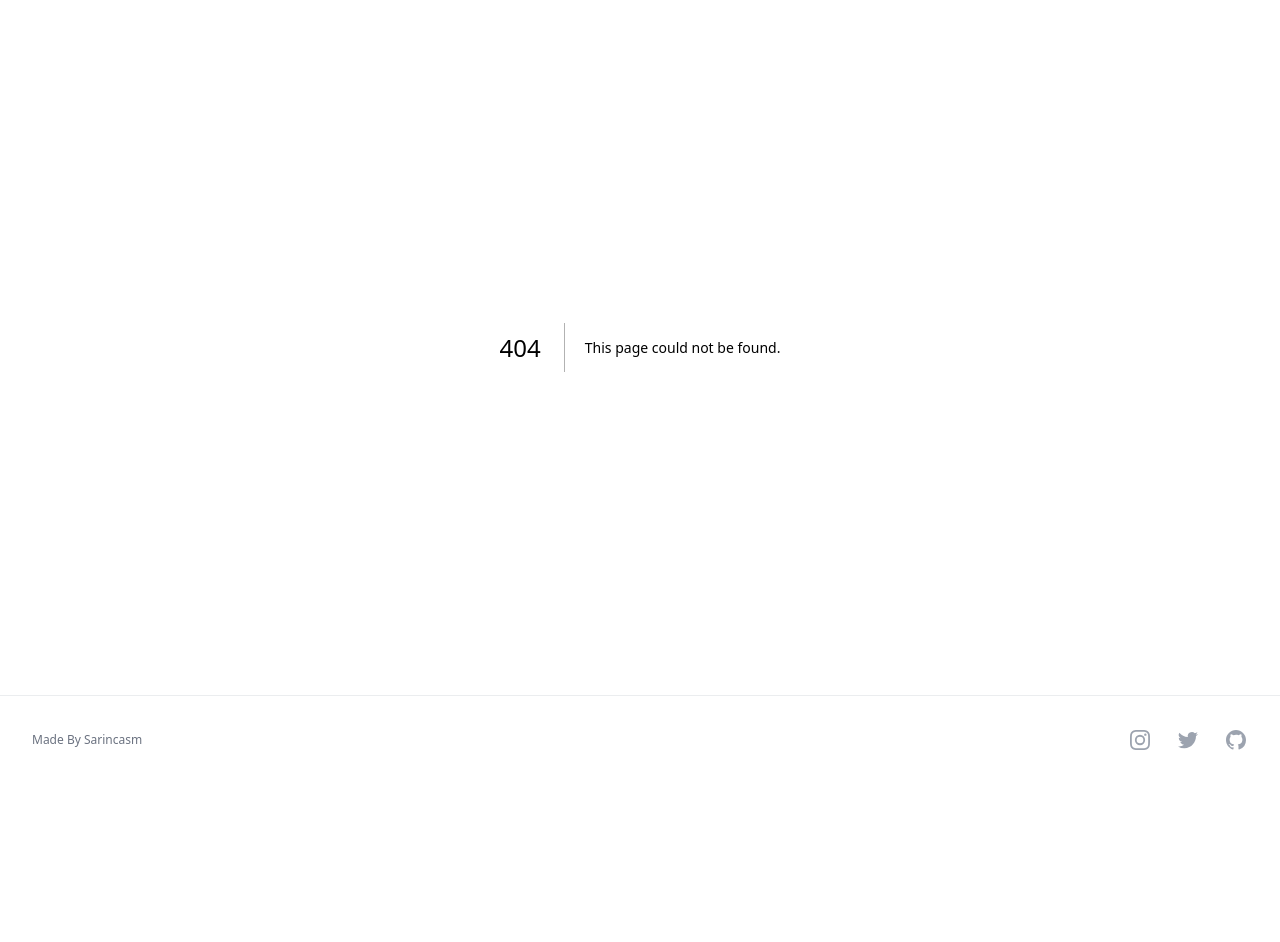
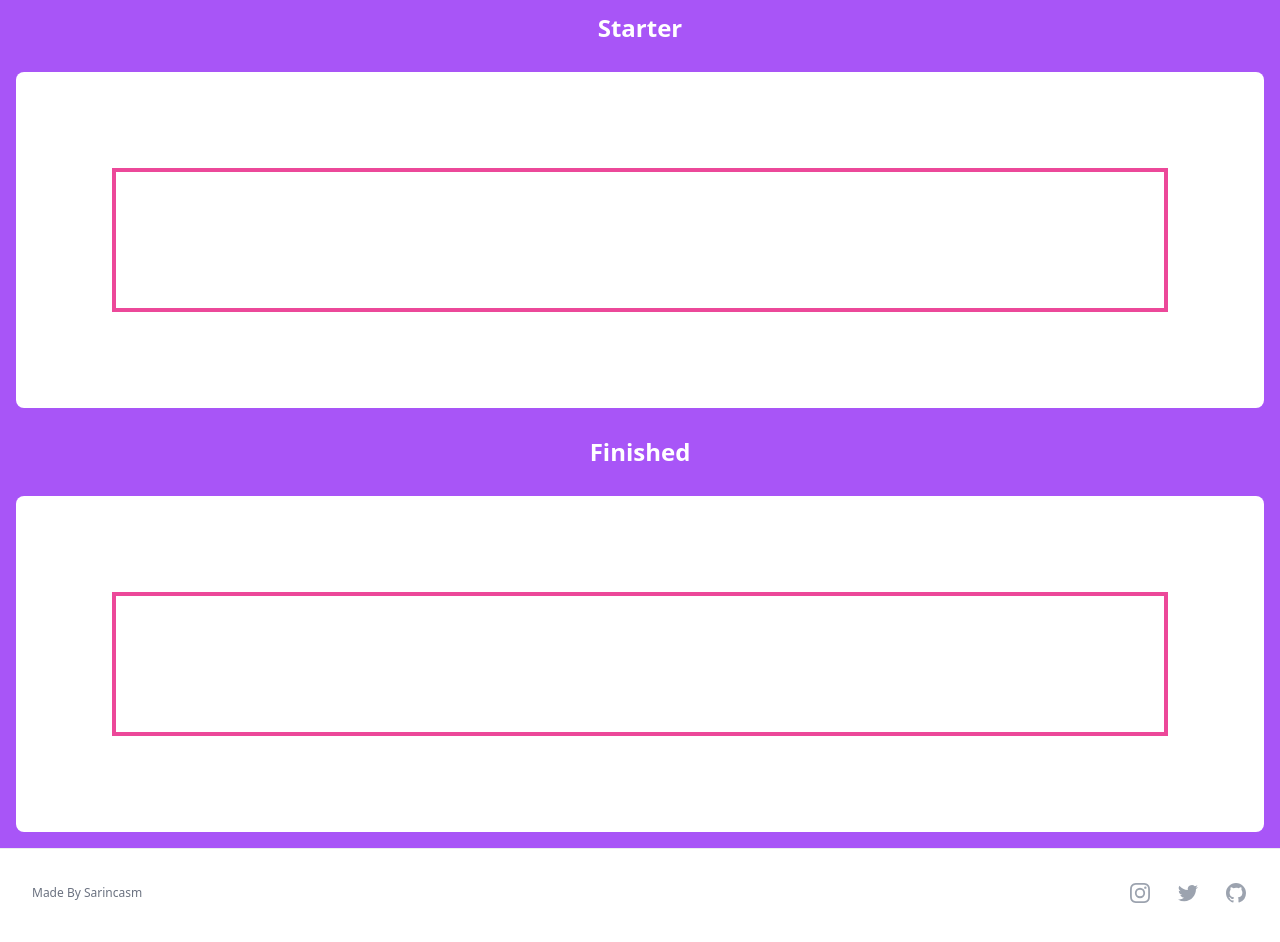
Before and after one commit to sarincasm/jar-of-dirt, a Next.js app in the folder style/css-fundamentals/: page /rendering-logic-ii/containing-blocks/bubble-border in a window 1280 px wide. Before the commit this address had no page. Shown: the top 942 px of the page. Before the commit the page ends 800 px from the top, so only its background shows below. Built offline with nearby package versions, Linux system fonts and the light colour scheme.

Commit message:
CSS Fundamentals Positioned Layout Bubble Border: Start

```diff
--- a/style/css-fundamentals/app/page.tsx
+++ b/style/css-fundamentals/app/page.tsx
@@ -15,6 +15,13 @@ const posts: HomePost[] = [
 		imageUrl: '',
 		href: '/rendering-logic-i',
 		title: 'Module 1: Rendering Logic I',
+	},
+	{
+		date: '2023-05-19',
+		datetime: '',
+		imageUrl: '',
+		href: '/rendering-logic-ii',
+		title: 'Module 2: Rendering Logic II',
 	},
 	{
 		date: '2023-05-15',
--- /dev/null
+++ b/style/css-fundamentals/app/rendering-logic-ii/containing-blocks/bubble-border/page.tsx
@@ -0,0 +1,44 @@
+function renderStarter() {
+	return (
+		<section className="p-4">
+			<div className="bg-white p-8 rounded-lg">
+				<div className="border-4 border-pink-500 h-36 m-16">
+					<div></div>
+					<div></div>
+					<div></div>
+				</div>
+			</div>
+		</section>
+	)
+}
+
+function renderDone() {
+	return (
+		<section className="p-4">
+			<div className="bg-white p-8 rounded-lg">
+				<div className="border-4 border-pink-500 h-36 m-16">
+					<div></div>
+					<div></div>
+					<div></div>
+				</div>
+			</div>
+		</section>
+	)
+}
+
+export default function Page() {
+	return (
+		<main className="bg-purple-500">
+			<div>
+				<h2 className="text-2xl font-bold my-3 text-center text-white">
+					Starter
+				</h2>
+				{renderStarter()}
+				<h2 className="text-2xl font-bold my-3 text-center text-white">
+					Finished
+				</h2>
+				{renderDone()}
+			</div>
+		</main>
+	)
+}
--- /dev/null
+++ b/style/css-fundamentals/app/rendering-logic-ii/containing-blocks/page.tsx
@@ -0,0 +1,23 @@
+import {LinkGrid, GridPost} from '@/components/LinkGrid'
+
+export default function Page() {
+	const base = '/rendering-logic-ii/containing-blocks'
+	const categoryTitle = 'Positioned Layout'
+	const posts: GridPost[] = [
+		{
+			href: '/bubble-border',
+			title: 'Bubble Border',
+			description: 'Positioned Layout: Absolute and Relative Positioning',
+			date: '2023-05-19',
+			category: {
+				href: `${base}`,
+				title: categoryTitle,
+			},
+		},
+	].map((post) => ({...post, href: base + post.href}))
+
+	const mainTitle = 'Containing Blocks'
+	const mainDescription = 'Positioned Layout and Containing Blocks'
+
+	return LinkGrid({posts, mainTitle, mainDescription})
+}
--- /dev/null
+++ b/style/css-fundamentals/app/rendering-logic-ii/page.tsx
@@ -0,0 +1,22 @@
+import {LinkGrid, GridPost} from '@/components/LinkGrid'
+
+export default function Page() {
+	const base = '/rendering-logic-ii'
+	const posts: GridPost[] = [
+		{
+			href: '/containing-blocks',
+			title: 'Containing Blocks',
+			description: 'Positioned Layout and Containing Blocks',
+			date: '2023-05-19',
+			category: {
+				href: `${base}`,
+				title: 'Rendering Logic II',
+			},
+		},
+	].map((post) => ({...post, href: base + post.href}))
+	const mainTitle = 'Module 2: Rendering Logic II'
+	const mainDescription =
+		"We dive deep into positioned layout to understand how containing blocks and stacking contexts work. We'll also learn about managing overflow and visibility"
+
+	return LinkGrid({posts, mainTitle, mainDescription})
+}
```
